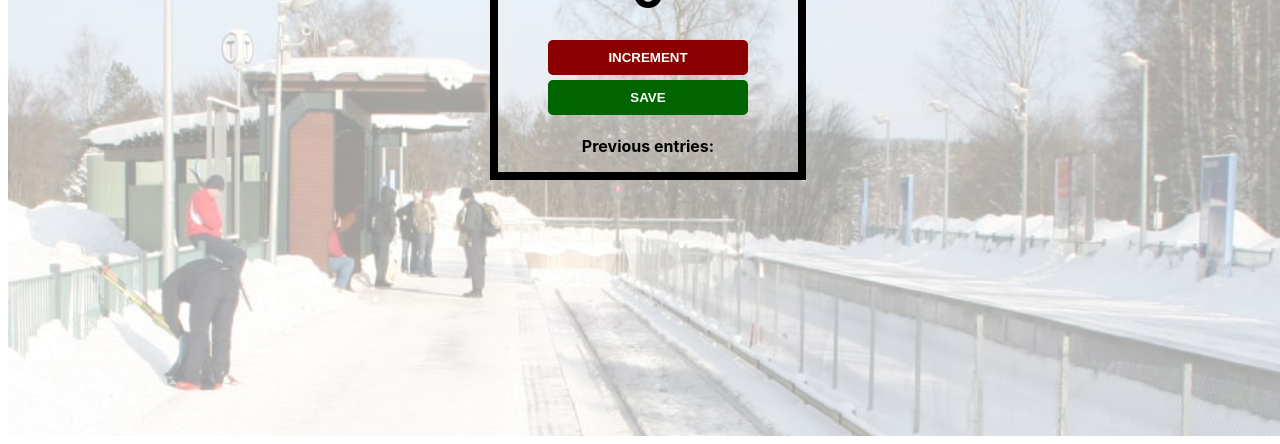
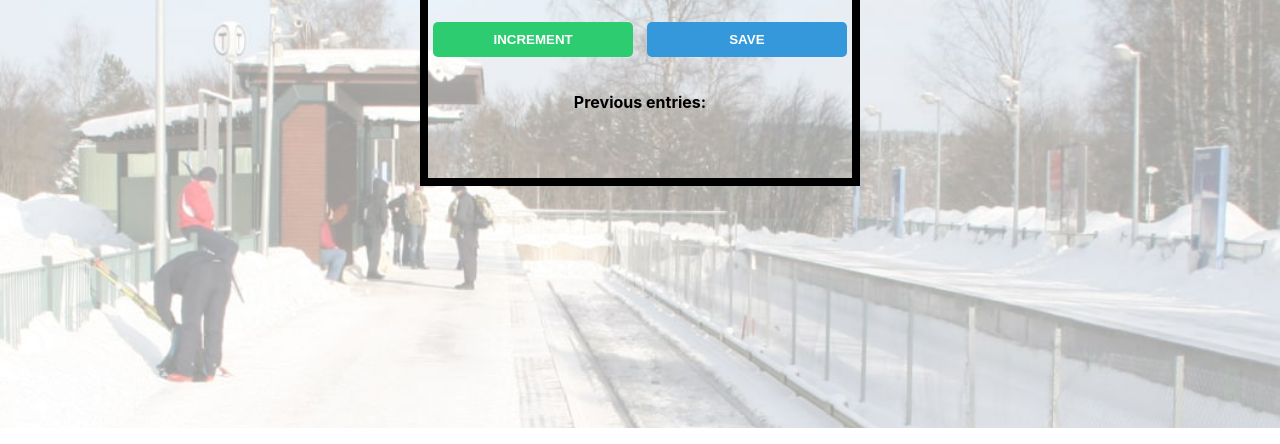
Before and after one commit to httpMeet/Frontend, a plain HTML site: page Counter/index.html in a window 1280 px wide. Shown: the part 372-816 px from the top of the page. Drawn offline with Linux system fonts and the light colour scheme.

Commit message:
Change in css

```diff
--- a/Counter/index.css
+++ b/Counter/index.css
@@ -1,3 +1,8 @@
+* {
+    margin: 0;
+    padding: 0;
+  }
+
 .Parent{
     height: 100vh;
     width: 100vw;
@@ -12,8 +17,11 @@
 }
 .child{
     border: 8px solid black;
-    max-height:300px;
-    max-width: 300px;
+    min-height:300px;
+    min-width: 300px;
+}
+.child > p {
+     padding: 30px;
 }
 
 h1 {
@@ -36,12 +44,13 @@ button {
     width: 200px;
     margin-bottom: 5px;
     border-radius: 5px;
+    margin: 5px;
 }
 
 #increment-btn {
-    background: darkred;
+    background:#2ecc71;
 }
 
 #save-btn {
-    background: darkgreen;
+    background:#3498db;
 }
--- a/Counter/index.html
+++ b/Counter/index.html
@@ -14,8 +14,6 @@
             <p id="save-el">Previous entries: </p>
         </div>
     </div>
-        <script src="index.js">
-            nnerText
-        </script>
+        <script src="index.js"></script>
     </body>
 </html>
```
